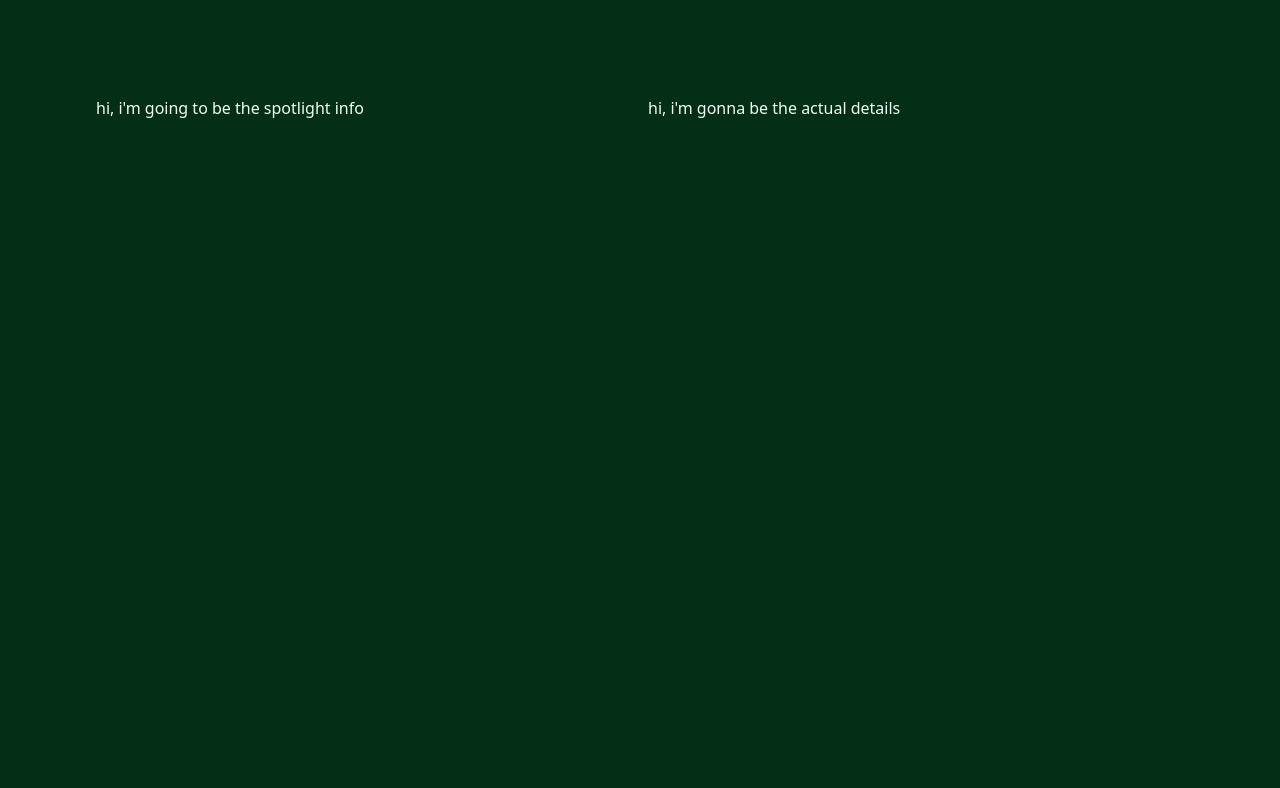
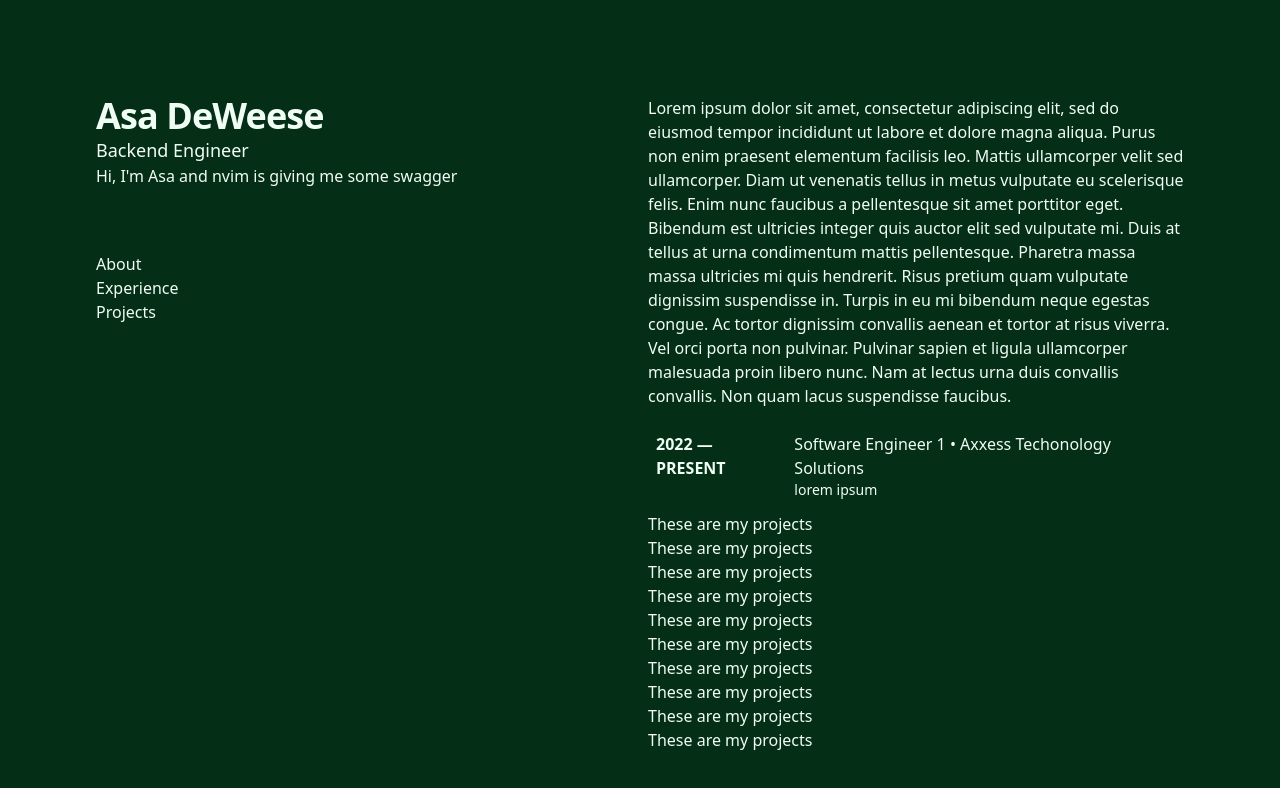
Before and after one commit to deweesa/PersonalPages, a Next.js app: page / in a window 1280 px wide. Shown: the top 788 px of the page. Built offline with nearby package versions, Linux system fonts and the light colour scheme.

Commit message:
Have migrated to nextjs

```diff
--- /dev/null
+++ b/src/app/components/About.js
@@ -0,0 +1,7 @@
+export default function About() {
+  return(
+    <p id="about" className="mb-6">
+      Lorem ipsum dolor sit amet, consectetur adipiscing elit, sed do eiusmod tempor incididunt ut labore et dolore magna aliqua. Purus non enim praesent elementum facilisis leo. Mattis ullamcorper velit sed ullamcorper. Diam ut venenatis tellus in metus vulputate eu scelerisque felis. Enim nunc faucibus a pellentesque sit amet porttitor eget. Bibendum est ultricies integer quis auctor elit sed vulputate mi. Duis at tellus at urna condimentum mattis pellentesque. Pharetra massa massa ultricies mi quis hendrerit. Risus pretium quam vulputate dignissim suspendisse in. Turpis in eu mi bibendum neque egestas congue. Ac tortor dignissim convallis aenean et tortor at risus viverra. Vel orci porta non pulvinar. Pulvinar sapien et ligula ullamcorper malesuada proin libero nunc. Nam at lectus urna duis convallis convallis. Non quam lacus suspendisse faucibus.
+    </p>
+  )
+}
--- /dev/null
+++ b/src/app/components/Experience.js
@@ -0,0 +1,14 @@
+export default function Experience() {
+  return(
+      <div id="experience" className="mb-3 flex flex-row">
+        <div className="font-semibold uppercase max-w-1/8 px-2">2022 {'\u2014'} present</div>
+        <div className="flex flex-col">
+          <div className="font-medium">Software Engineer 1 {'\u2022'} Axxess Techonology Solutions</div>
+          <div className="text-sm">lorem ipsum</div>
+        </div>
+        <ul>
+            <li></li>
+        </ul>
+      </div>
+  )
+}
--- /dev/null
+++ b/src/app/components/Navbar.js
@@ -0,0 +1,17 @@
+'use client'
+import Link from 'next/link';
+import { usePathname } from 'next/navigation';
+export default function Navbar() {
+  const pathname = usePathname();
+  console.log(pathname);
+
+  return (
+    <nav className="nav hidden flex flex-col lg:block">
+      <ul className="mt-16">
+        <li><Link className={pathname === "/#about" ? "active" : ""} href="/#about">About</Link></li>
+        <li><Link className="" href="/#experience">Experience</Link></li>
+        <li><Link className="" href="/#projects">Projects</Link></li>
+      </ul>
+    </nav>
+  )
+}
--- /dev/null
+++ b/src/app/components/Projects.js
@@ -0,0 +1,18 @@
+export default function Projects() {
+  return(
+    <div id="projects" className="">
+      <ul>
+        <li>These are my projects</li>
+        <li>These are my projects</li>
+        <li>These are my projects</li>
+        <li>These are my projects</li>
+        <li>These are my projects</li>
+        <li>These are my projects</li>
+        <li>These are my projects</li>
+        <li>These are my projects</li>
+        <li>These are my projects</li>
+        <li>These are my projects</li>
+      </ul>
+    </div>
+  )
+}
--- /dev/null
+++ b/src/app/components/Spotlight.js
@@ -0,0 +1,9 @@
+export default function Spotlight() {
+  return (
+    <div className="mx-auto">
+      <h2 className="text-4xl font-bold tracking-tight">Asa DeWeese</h2>
+      <h3 className="text-lg">Backend Engineer</h3>
+      Hi, I'm Asa and nvim is giving me some swagger
+    </div>
+  )
+}
--- a/src/app/page.js
+++ b/src/app/page.js
@@ -1,3 +1,8 @@
+import Spotlight from "./components/Spotlight.js";
+import Navbar from "./components/Navbar.js";
+import About from "./components/About.js";
+import Experience from "./components/Experience.js";
+import Projects from "./components/Projects.js";
 
 export default function Home() {
   return (
@@ -5,10 +10,13 @@ export default function Home() {
       <div className="mx-auto min-h-screen max-w-screen-xl px-6 py-12 font-sans md:px-12 md:py-12 lg:px-24 lg:py-0">
         <div className="lg:flex lg:justify-between lg:gap-4">
           <div className="w-1/2 lg:top-0 lg:sticky lg:max-h-screen lg:py-24">
-            <p>hi, i'm going to be the spotlight info</p>
+            <Spotlight />
+            <Navbar />
           </div>
           <div className="w-1/2 pt-24">
-            <p>hi, i'm gonna be the actual details</p>
+            <About />
+            <Experience />
+            <Projects />
           </div>
         </div>
       </div>
```
